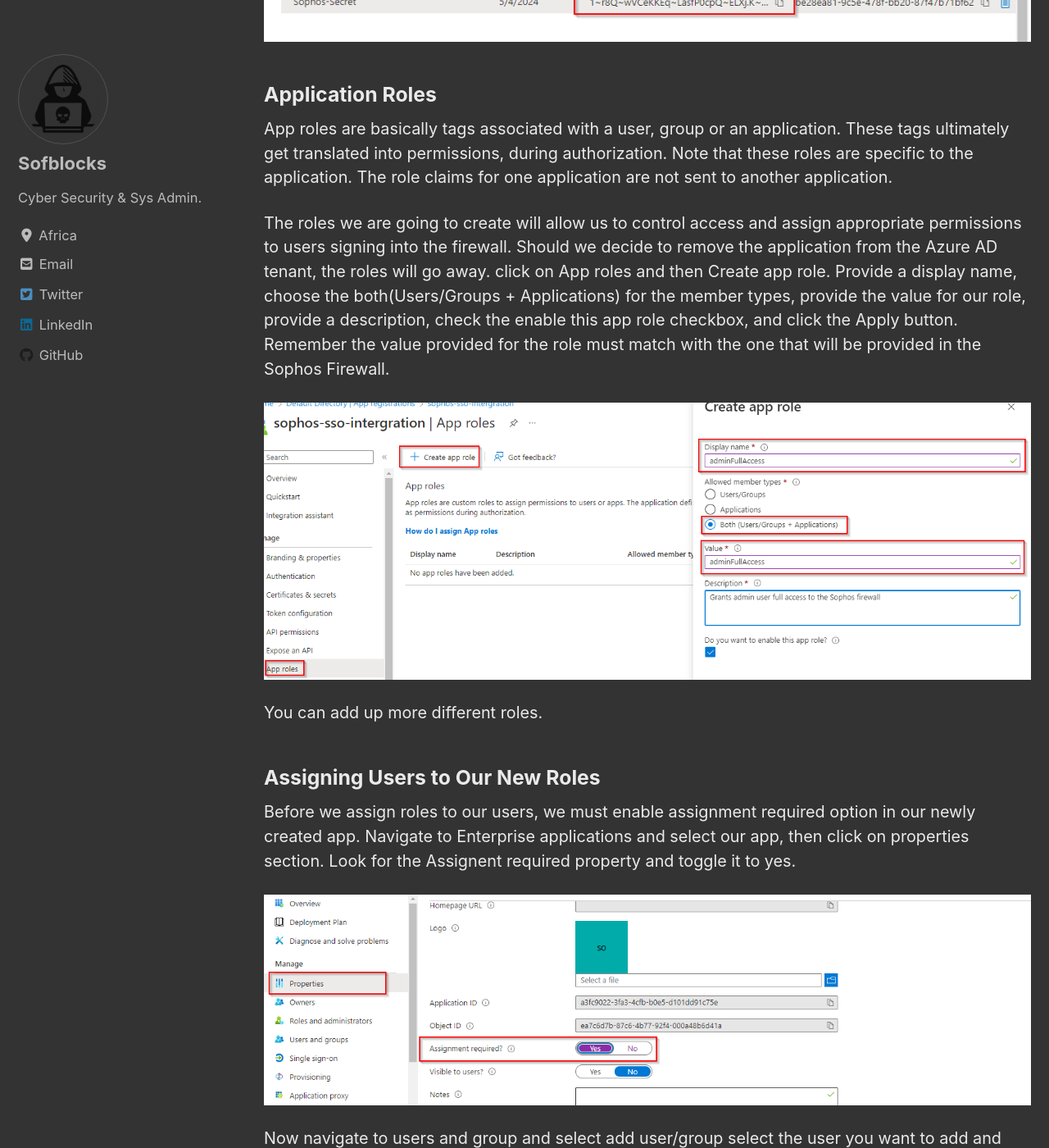
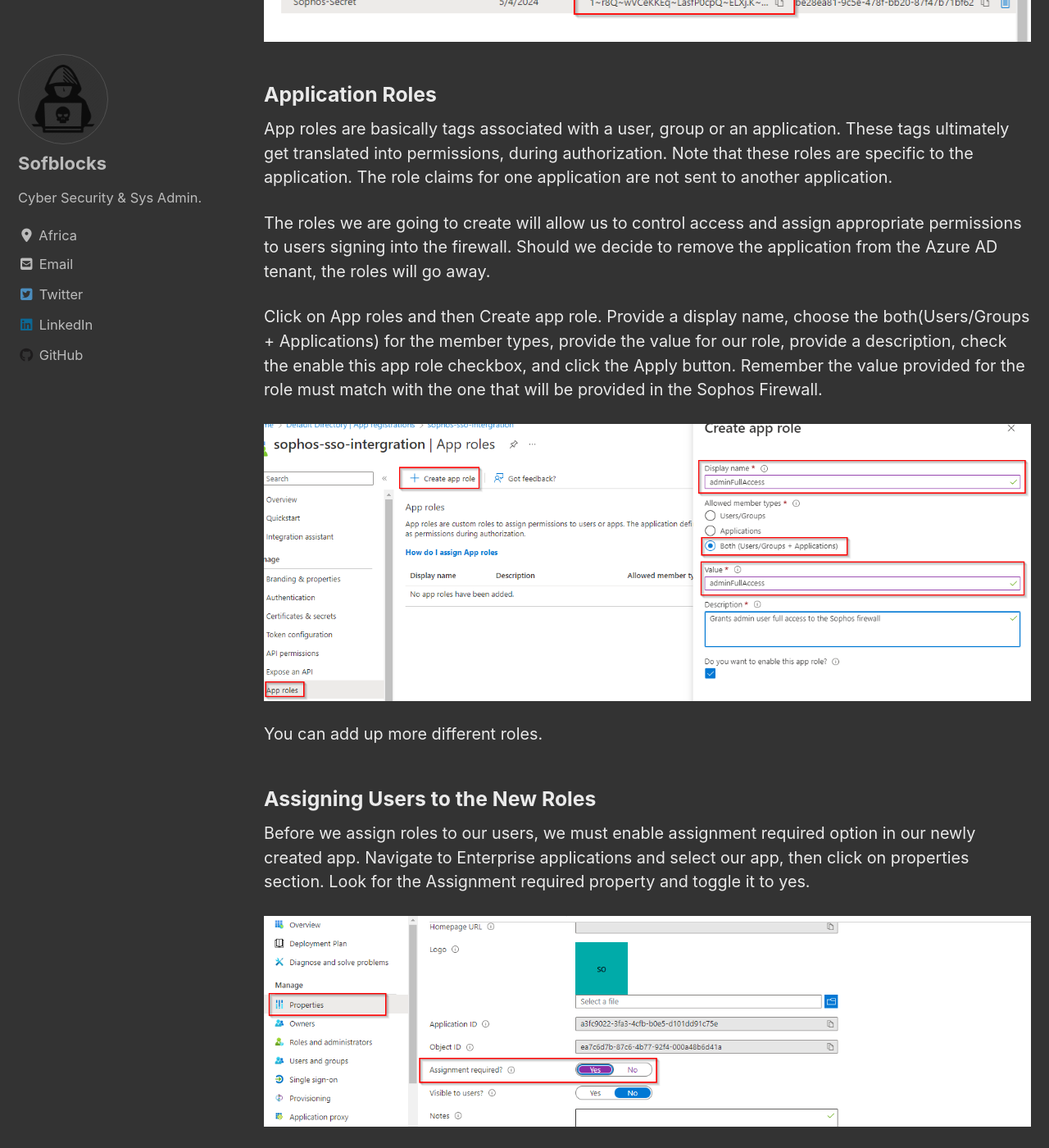
Before and after one commit to sofblocks/sofblocks.github.io, a Jekyll site: the page built from _posts/blog/2022-11-05-sophos-azuread-sso.md, in a window 1280 px wide and 1400 px high, scrolled down 4440 px. Shown: the whole window at 82% size. Built offline with Jekyll 4.4.1, drawn with Linux system fonts in a browser that asks for light colours; cached includes are drawn as plain includes; nearby versions of some CDN libraries; comment, search, counter and statistics services are not loaded; some of the changed text lies outside the part shown.

Commit message:
Update 2022-11-05-sophos-azuread-sso.md

```diff
--- a/_posts/blog/2022-11-05-sophos-azuread-sso.md
+++ b/_posts/blog/2022-11-05-sophos-azuread-sso.md
@@ -63,16 +63,17 @@
 App roles are basically tags associated with a user, group or an application. These tags ultimately get translated into permissions, during authorization. Note that these roles are specific to the application. The role claims for one application are not sent to another application.
 
 The roles we are going to create will allow us to control access and assign appropriate permissions to users signing into the firewall. Should we decide to remove the application from the Azure AD tenant, the roles will go away.
-click on App roles and then Create app role. Provide a display name, choose the both(Users/Groups + Applications) for the member types, provide the value for our role, provide a description, check the enable this app role checkbox, and click the Apply button.
+
+Click on App roles and then Create app role. Provide a display name, choose the both(Users/Groups + Applications) for the member types, provide the value for our role, provide a description, check the enable this app role checkbox, and click the Apply button.
 Remember the value provided for the role must match with the one that will be provided in the Sophos Firewall.
 
 ![upload-image]({{ "/assets/imgs/notes/approle.png" | relative_url }})
 
 You can add up more different roles.
 
-### Assigning Users to Our New Roles
+### Assigning Users to the New Roles
 Before we assign roles to our users, we must enable assignment required option in our newly created app.
-Navigate to Enterprise applications and select our app, then click on properties section. Look for the Assignent required property and toggle it to yes.
+Navigate to Enterprise applications and select our app, then click on properties section. Look for the Assignment required property and toggle it to yes.
 
 ![upload-image]({{ "/assets/imgs/notes/properties.png" | relative_url }})
 
```
